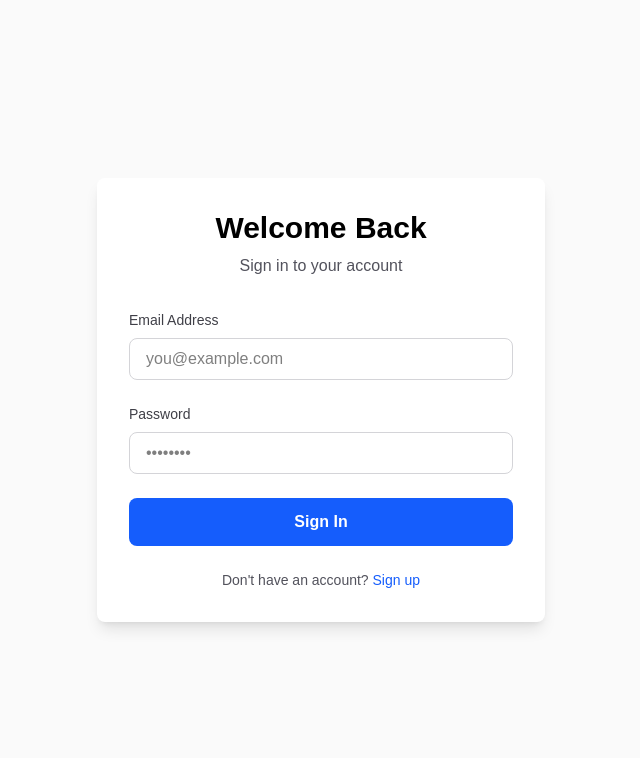
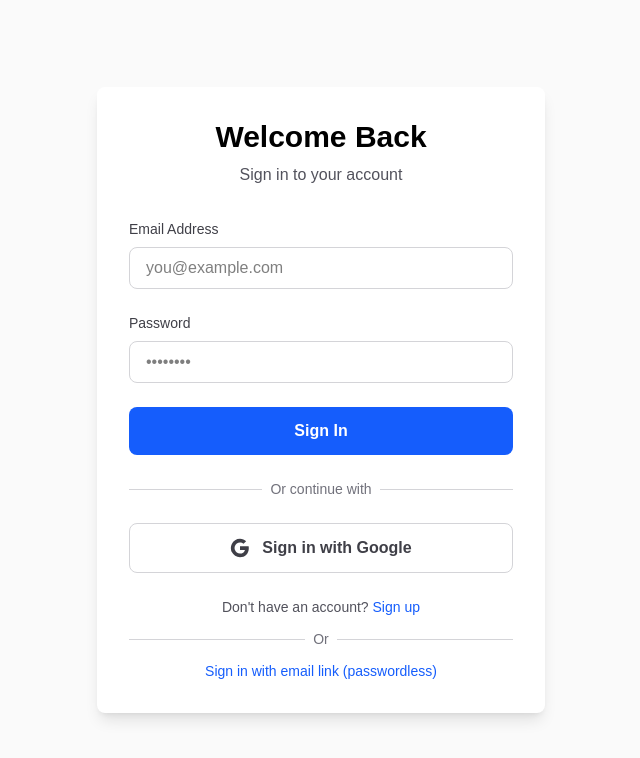
Before and after one commit to MohamedIjlal27/City-Pulse-Local-Events-Explorer, a Next.js app: page /login in a window 1280 px wide. Shown: the top 758 px of the page, without its empty margins (319-959 px from the left). Built offline with nearby package versions, Linux system fonts and the light colour scheme; no server answers.

Commit message:
feat: add Google sign-in buttons to login and register pages
- Add 'Sign in with Google' button to login page
- Add 'Sign up with Google' button to register page
- Include Google icon SVG
- Improve UI with divider and spacing

```diff
--- a/app/login/page.tsx
+++ b/app/login/page.tsx
@@ -7,7 +7,7 @@
 
 export default function LoginPage() {
   const router = useRouter();
-  const { login, loading, error } = useAuth();
+  const { login, signInWithGoogle, loading, error } = useAuth();
   const [formData, setFormData] = useState({
     email: '',
     password: '',
@@ -38,6 +38,17 @@
       ...formData,
       [e.target.name]: e.target.value,
     });
+  };
+
+  const handleGoogleSignIn = async () => {
+    setFormError(null);
+    const result = await signInWithGoogle();
+
+    if (result.success) {
+      router.push('/');
+    } else {
+      setFormError(result.error || 'Google sign-in failed');
+    }
   };
 
   return (
@@ -107,7 +118,47 @@
             </button>
           </form>
 
-          <div className="mt-6 text-center">
+          <div className="mt-6">
+            <div className="relative mb-6">
+              <div className="absolute inset-0 flex items-center">
+                <div className="w-full border-t border-zinc-300 dark:border-zinc-700"></div>
+              </div>
+              <div className="relative flex justify-center text-sm">
+                <span className="px-2 bg-white dark:bg-zinc-900 text-zinc-500 dark:text-zinc-400">
+                  Or continue with
+                </span>
+              </div>
+            </div>
+
+            <button
+              type="button"
+              onClick={handleGoogleSignIn}
+              disabled={loading}
+              className="w-full flex items-center justify-center gap-3 bg-white dark:bg-zinc-800 border border-zinc-300 dark:border-zinc-700 hover:bg-zinc-50 dark:hover:bg-zinc-700 text-zinc-700 dark:text-zinc-300 font-semibold py-3 px-4 rounded-lg transition-colors duration-200 disabled:opacity-50 disabled:cursor-not-allowed"
+            >
+              <svg className="w-5 h-5" viewBox="0 0 24 24">
+                <path
+                  fill="currentColor"
+                  d="M22.56 12.25c0-.78-.07-1.53-.2-2.25H12v4.26h5.92c-.26 1.37-1.04 2.53-2.21 3.31v2.77h3.57c2.08-1.92 3.28-4.74 3.28-8.09z"
+                />
+                <path
+                  fill="currentColor"
+                  d="M12 23c2.97 0 5.46-.98 7.28-2.66l-3.57-2.77c-.98.66-2.23 1.06-3.71 1.06-2.86 0-5.29-1.93-6.16-4.53H2.18v2.84C3.99 20.53 7.7 23 12 23z"
+                />
+                <path
+                  fill="currentColor"
+                  d="M5.84 14.09c-.22-.66-.35-1.36-.35-2.09s.13-1.43.35-2.09V7.07H2.18C1.43 8.55 1 10.22 1 12s.43 3.45 1.18 4.93l2.85-2.22.81-.62z"
+                />
+                <path
+                  fill="currentColor"
+                  d="M12 5.38c1.62 0 3.06.56 4.21 1.64l3.15-3.15C17.45 2.09 14.97 1 12 1 7.7 1 3.99 3.47 2.18 7.07l3.66 2.84c.87-2.6 3.3-4.53 6.16-4.53z"
+                />
+              </svg>
+              Sign in with Google
+            </button>
+          </div>
+
+          <div className="mt-6 space-y-3 text-center">
             <p className="text-sm text-zinc-600 dark:text-zinc-400">
               Don't have an account?{' '}
               <Link
@@ -117,6 +168,22 @@
                 Sign up
               </Link>
             </p>
+            <div className="relative">
+              <div className="absolute inset-0 flex items-center">
+                <div className="w-full border-t border-zinc-300 dark:border-zinc-700"></div>
+              </div>
+              <div className="relative flex justify-center text-sm">
+                <span className="px-2 bg-white dark:bg-zinc-900 text-zinc-500 dark:text-zinc-400">
+                  Or
+                </span>
+              </div>
+            </div>
+            <Link
+              href="/login/email-link"
+              className="block text-sm text-blue-600 hover:text-blue-700 dark:text-blue-400 dark:hover:text-blue-300 font-medium"
+            >
+              Sign in with email link (passwordless)
+            </Link>
           </div>
         </div>
       </div>
--- a/app/register/page.tsx
+++ b/app/register/page.tsx
@@ -7,7 +7,7 @@
 
 export default function RegisterPage() {
   const router = useRouter();
-  const { register, loading, error } = useAuth();
+  const { register, signInWithGoogle, loading, error } = useAuth();
   const [formData, setFormData] = useState({
     displayName: '',
     email: '',
@@ -54,6 +54,17 @@
       ...formData,
       [e.target.name]: e.target.value,
     });
+  };
+
+  const handleGoogleSignIn = async () => {
+    setFormError(null);
+    const result = await signInWithGoogle();
+
+    if (result.success) {
+      router.push('/');
+    } else {
+      setFormError(result.error || 'Google sign-in failed');
+    }
   };
 
   return (
@@ -165,6 +176,46 @@
             </button>
           </form>
 
+          <div className="mt-6">
+            <div className="relative mb-6">
+              <div className="absolute inset-0 flex items-center">
+                <div className="w-full border-t border-zinc-300 dark:border-zinc-700"></div>
+              </div>
+              <div className="relative flex justify-center text-sm">
+                <span className="px-2 bg-white dark:bg-zinc-900 text-zinc-500 dark:text-zinc-400">
+                  Or continue with
+                </span>
+              </div>
+            </div>
+
+            <button
+              type="button"
+              onClick={handleGoogleSignIn}
+              disabled={loading}
+              className="w-full flex items-center justify-center gap-3 bg-white dark:bg-zinc-800 border border-zinc-300 dark:border-zinc-700 hover:bg-zinc-50 dark:hover:bg-zinc-700 text-zinc-700 dark:text-zinc-300 font-semibold py-3 px-4 rounded-lg transition-colors duration-200 disabled:opacity-50 disabled:cursor-not-allowed"
+            >
+              <svg className="w-5 h-5" viewBox="0 0 24 24">
+                <path
+                  fill="currentColor"
+                  d="M22.56 12.25c0-.78-.07-1.53-.2-2.25H12v4.26h5.92c-.26 1.37-1.04 2.53-2.21 3.31v2.77h3.57c2.08-1.92 3.28-4.74 3.28-8.09z"
+                />
+                <path
+                  fill="currentColor"
+                  d="M12 23c2.97 0 5.46-.98 7.28-2.66l-3.57-2.77c-.98.66-2.23 1.06-3.71 1.06-2.86 0-5.29-1.93-6.16-4.53H2.18v2.84C3.99 20.53 7.7 23 12 23z"
+                />
+                <path
+                  fill="currentColor"
+                  d="M5.84 14.09c-.22-.66-.35-1.36-.35-2.09s.13-1.43.35-2.09V7.07H2.18C1.43 8.55 1 10.22 1 12s.43 3.45 1.18 4.93l2.85-2.22.81-.62z"
+                />
+                <path
+                  fill="currentColor"
+                  d="M12 5.38c1.62 0 3.06.56 4.21 1.64l3.15-3.15C17.45 2.09 14.97 1 12 1 7.7 1 3.99 3.47 2.18 7.07l3.66 2.84c.87-2.6 3.3-4.53 6.16-4.53z"
+                />
+              </svg>
+              Sign up with Google
+            </button>
+          </div>
+
           <div className="mt-6 text-center">
             <p className="text-sm text-zinc-600 dark:text-zinc-400">
               Already have an account?{' '}
```
